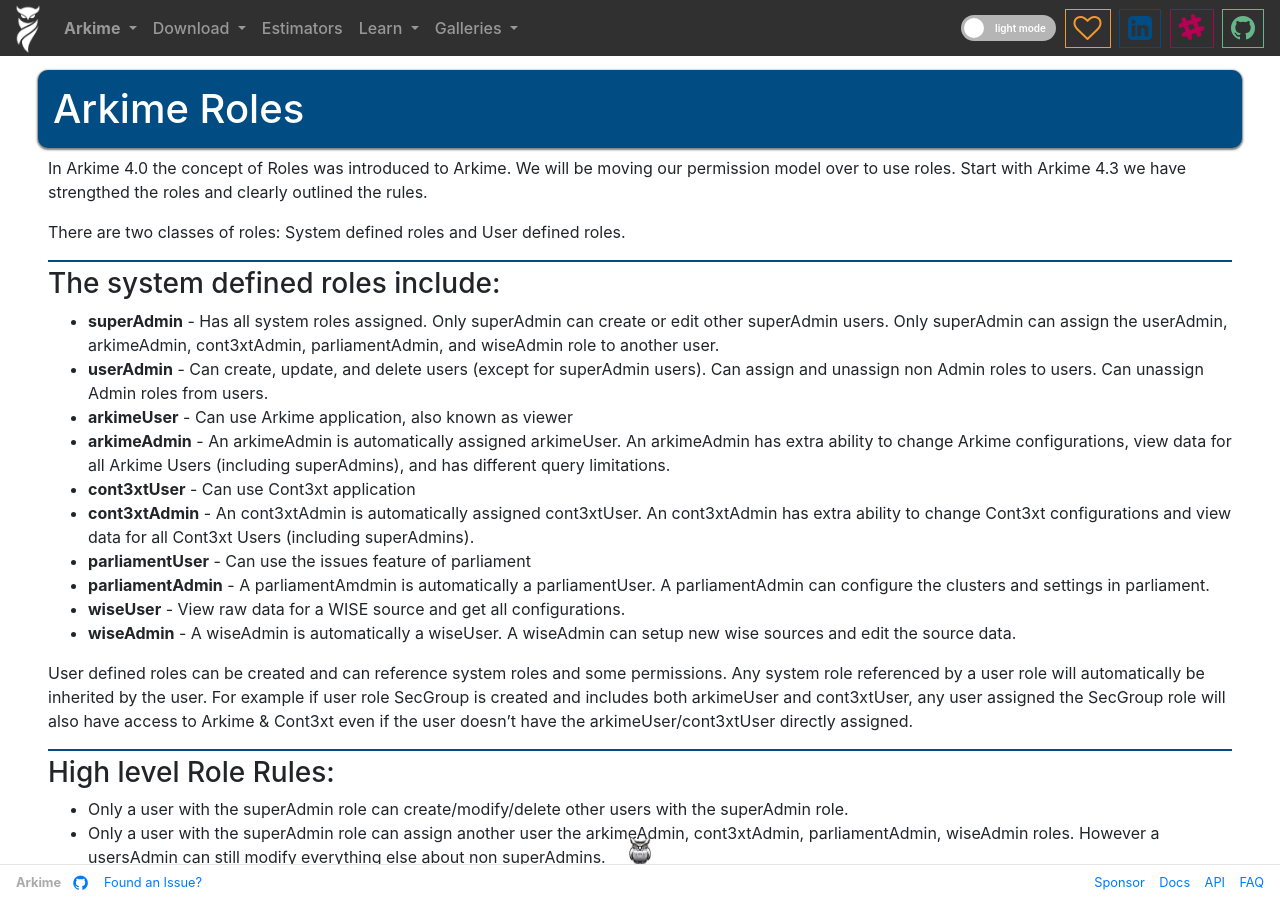
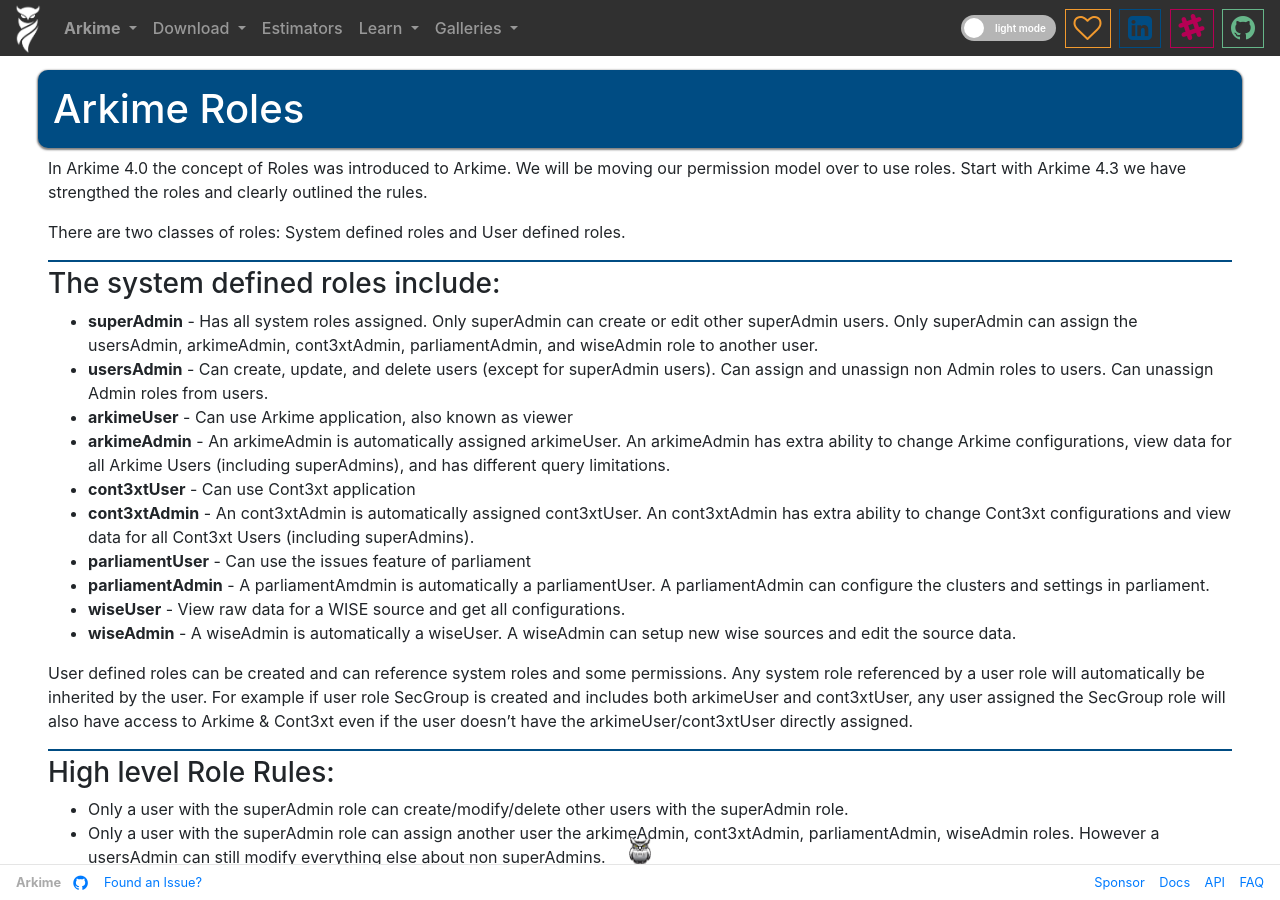
Before and after one commit to arkime/arkimeweb, a Jekyll site: the page built from _wiki/roles.md, in a window 1280 px wide. Built offline with Jekyll 4.4.1, drawn with Linux system fonts in a browser that asks for light colours.

Commit message:
should be usersAdmin

```diff
--- a/_data/shared/user-role-mappings.yml
+++ b/_data/shared/user-role-mappings.yml
@@ -31,8 +31,8 @@
   <pre><code>[user-role-mappings]
   # Everyone is arkimeUser
   arkimeUser=true
-  # userAdmin have -svc extension in userId
-  userAdmin=this.userId.endsWith('-svc')
+  # usersAdmin have -svc extension in userId
+  usersAdmin=this.userId.endsWith('-svc')
   # fred and wilma are superAdmin
   superAdmin=this.userId === 'fred' || this.userId === 'wilma'
   # custom role based on header value
--- a/_wiki/roles.md
+++ b/_wiki/roles.md
@@ -18,8 +18,8 @@
 ### The system defined roles include:
 {: .subsection }
 
-* <strong>superAdmin</strong> - Has all system roles assigned. Only superAdmin can create or edit other superAdmin users. Only superAdmin can assign the userAdmin, arkimeAdmin, cont3xtAdmin, parliamentAdmin, and wiseAdmin role to another user.
-* <strong>userAdmin</strong> - Can create, update, and delete users (except for superAdmin users). Can assign and unassign non Admin roles to users. Can unassign Admin roles from users.
+* <strong>superAdmin</strong> - Has all system roles assigned. Only superAdmin can create or edit other superAdmin users. Only superAdmin can assign the usersAdmin, arkimeAdmin, cont3xtAdmin, parliamentAdmin, and wiseAdmin role to another user.
+* <strong>usersAdmin</strong> - Can create, update, and delete users (except for superAdmin users). Can assign and unassign non Admin roles to users. Can unassign Admin roles from users.
 * <strong>arkimeUser</strong> - Can use Arkime application, also known as viewer
 * <strong>arkimeAdmin</strong> - An arkimeAdmin is automatically assigned arkimeUser. An arkimeAdmin has extra ability to change Arkime configurations, view data for all Arkime Users (including superAdmins), and has different query limitations.
 * <strong>cont3xtUser</strong> - Can use Cont3xt application
```
